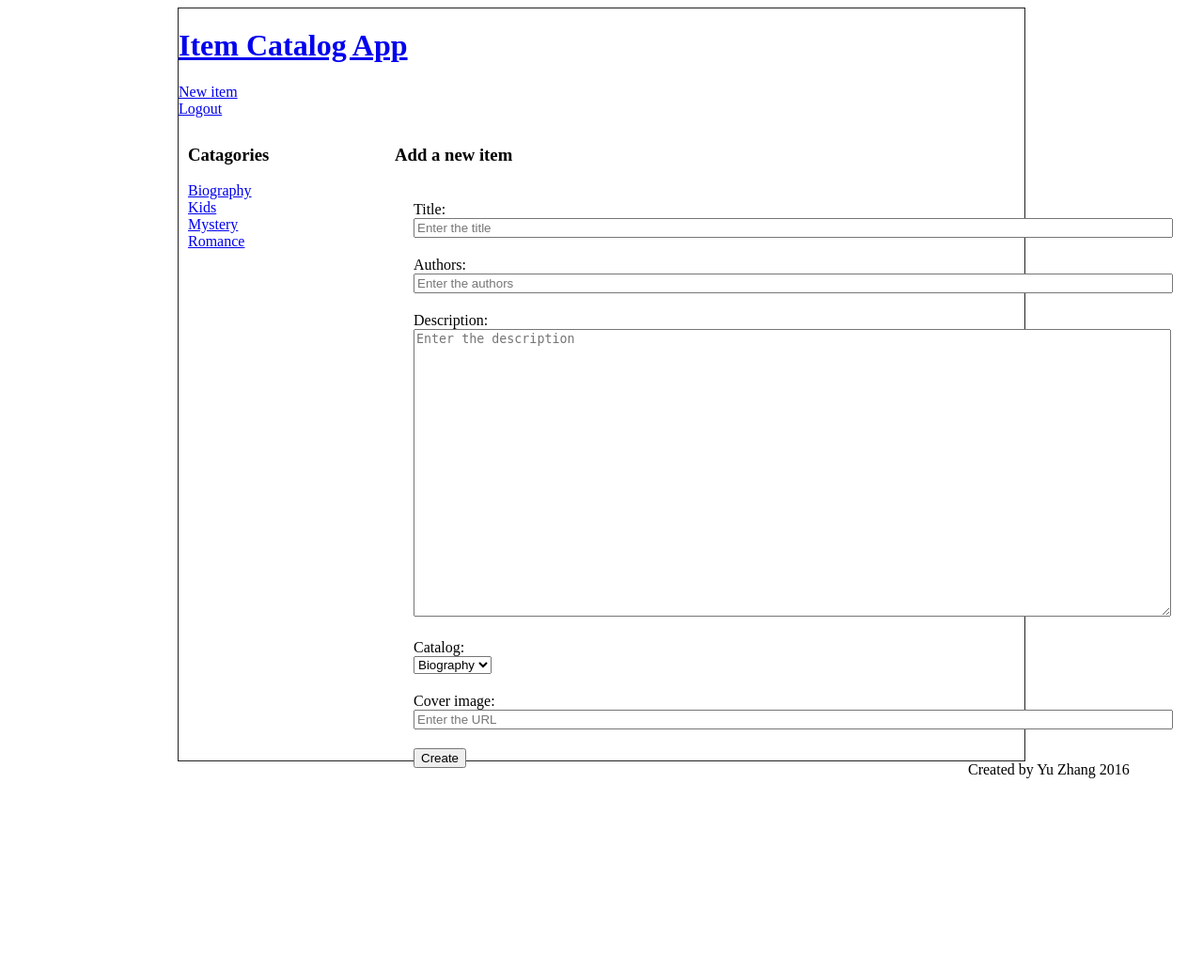
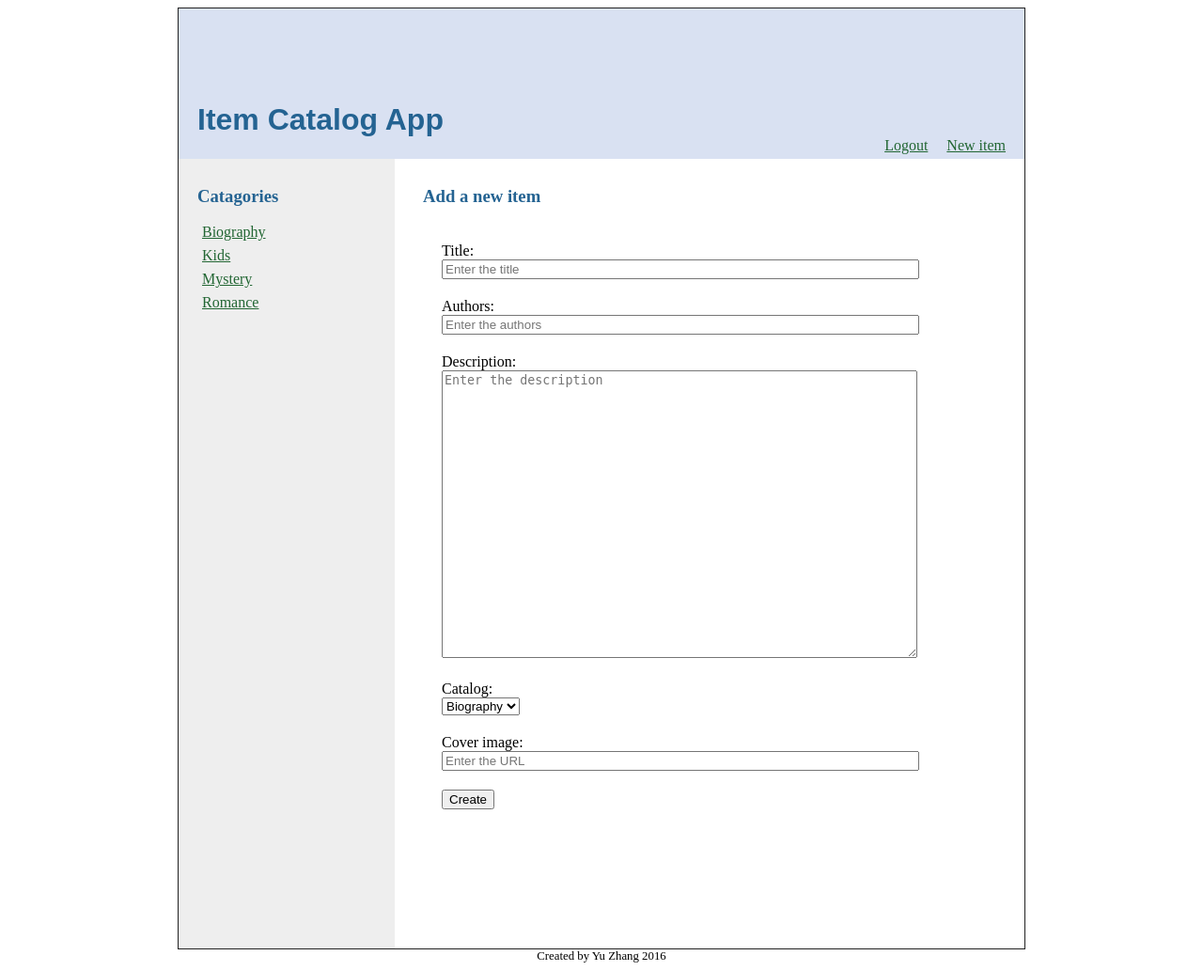
Before and after one commit to emguy/Item-Catalog, a Flask app: page /new in a window 1280 px wide. Shown: the whole page at 94% size. Before the commit the page ends 828 px from the top, so only its background shows below. Run offline with Flask 2, Linux system fonts and the light colour scheme; the visitor is signed in with stand-in values (Sample User, id 1).

Commit message:
Updated.

```diff
--- a/static/styles.css
+++ b/static/styles.css
@@ -3,34 +3,125 @@
 }
 
 .form-control {
-  width: 800px;
+  width: 500px;
 }
 
 #page {
   margin: auto;
   width: 900px;
   border: 1px solid #222222;
-  min-height: 800px;
+  min-height: 1000px;
+}
+
+#header {
+  height: 160px;
+  background-color: #D9E1F2;
 }
 
 #side-panel {
   padding: 10px;
+  padding-left: 20px;
+  margin: 0px;
+  float: left;
+  background-color: #EEEEEE;
   width: 200px;
-  float: left;
+  height: 300px;
+  //line-height: 30px;
 }
 
 #main-panel {
   padding: 10px;
+  padding-left: 30px;
   width: 600px;
   float: left;
   text-align: justify;
 }
+
+#footer {
+  margin: auto;
+  font-size: 80%;
+  text-align: center;
+}
+
+.cell {
+  width: 200px;
+  height: 280px;
+  margin: 0px;
+  margin-bottom: 30px;
+  margin-top: 20px;
+  padding-top: 10px;
+  float: left;
+  text-align: center;
+  cursor: pointer;
+  background-color: #FFFFFF;
+}
+
+.cell:hover {
+  background-color: #D9E1F2;
+}
+
 .form-group {
   padding: 20px;
 }
 
+.side-ui {
+  height: 25px;
+  padding-left: 5px;
+}
+
 .cover-image {
-  margin: 20px;
-  float: left;
-  width: 160px;
+  margin-left: 20px;
+  margin-right: 0px;
+  float: right;
+  height: 220px;
 }
+
+a {
+  color: #226633;
+}
+
+a.title {
+  color: #226633;
+  text-decoration: none;
+}
+
+p.title {
+  margin: 0px;
+  margin-bottom: 5px;
+}
+
+h3 {
+  color: #246392;
+  //font-family: sans-serif;
+}
+
+h1 {
+  color: #246392;
+  font-family: sans-serif;
+  margin: 0px;
+  padding-top: 100px;
+  padding-left: 20px;
+}
+
+.user-control {
+  margin-right: 20px;
+  float: right;
+}
+
+#login-box{
+  padding-top:50px;
+  margin: auto;
+  text-align: center;
+}
+
+#side-panel {
+    padding-bottom: 99999px;
+    margin-bottom: -99999px;
+}
+#main-panel {
+    padding-bottom: 99999px;
+    margin-bottom: -99999px;
+}
+#page {
+  overflow: hidden;
+}
```
Also changed, not shown: templates/show_iteminfo.html (deleted, +0 -8 lines).
